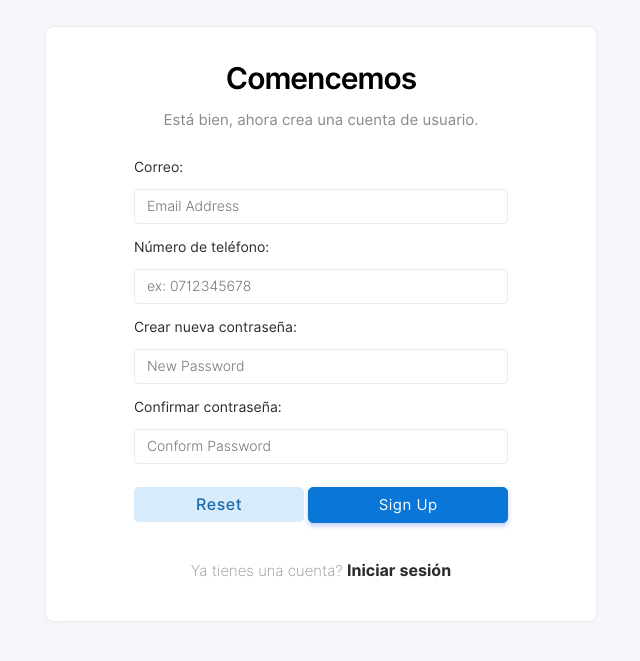
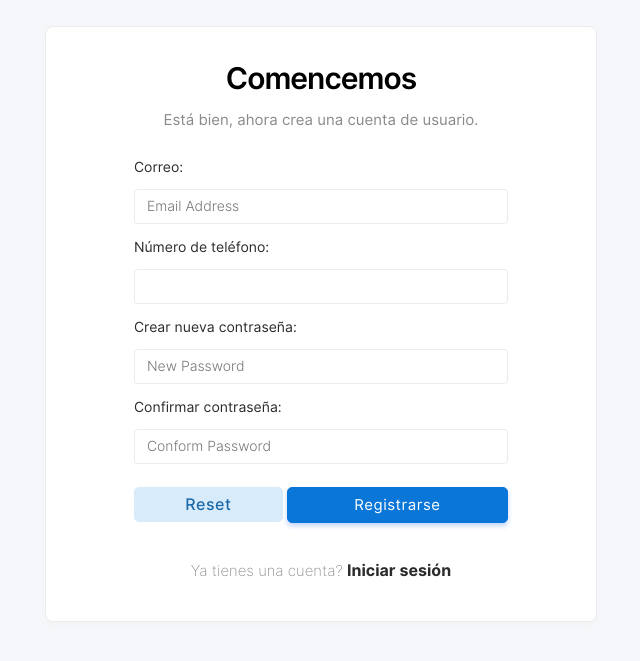
Before and after one commit to Katlin-Chapa/Proyecto-Clinica, a PHP site: page /create-account.php in a window 1280 px wide. Shown: the top 661 px of the page, without its empty margins (319-959 px from the left). Run offline with PHP 8.4, Linux system fonts and the light colour scheme.

Commit message:
Mejorado

```diff
--- a/create-account.php
+++ b/create-account.php
@@ -27,7 +27,7 @@ $_SESSION["user"]="";
 $_SESSION["usertype"]="";
 
 // Set the new timezone
-date_default_timezone_set('Asia/Kolkata');
+date_default_timezone_set('America/Guatemala');
 $date = date('Y-m-d');
 
 $_SESSION["date"]=$date;
@@ -62,7 +62,7 @@ if($_POST){
         $stmt->execute();
         $result = $stmt->get_result();
         if($result->num_rows==1){
-            $error='<label for="promter" class="form-label" style="color:rgb(255, 62, 62);text-align:center;">Already have an account for this Email address.</label>';
+            $error='<label for="promter" class="form-label" style="color:rgb(255, 62, 62);text-align:center;">Ya tengo una cuenta para esta dirección de correo electrónico.</label>';
         }else{
             //TODO
             $database->query("insert into patient(pemail,pname,ppassword, paddress, pnic,pdob,ptel) values('$email','$name','$newpassword','$address','$nic','$dob','$tele');");
@@ -78,7 +78,7 @@ if($_POST){
         }
 
     }else{
-        $error='<label for="promter" class="form-label" style="color:rgb(255, 62, 62);text-align:center;">Password Conformation Error! Reconform Password</label>';
+        $error='<label for="promter" class="form-label" style="color:rgb(255, 62, 62);text-align:center;">¡Error de confirmación de contraseña! ¡Reconfirmar contraseña!</label>';
     }
 
 
@@ -120,7 +120,7 @@ if($_POST){
             </tr>
             <tr>
                 <td class="label-td" colspan="2">
-                    <input type="tel" name="tele" class="input-text"  placeholder="ex: 0712345678" pattern="[0]{1}[0-9]{9}" >
+                    <input type="tel" name="tele" class="input-text" pattern="[0-9]{8}" >
                 </td>
             </tr>
             <tr>
@@ -157,7 +157,7 @@ if($_POST){
                     <input type="reset" value="Reset" class="login-btn btn-primary-soft btn" >
                 </td>
                 <td>
-                    <input type="submit" value="Sign Up" class="login-btn btn-primary btn">
+                    <input type="submit" value="Registrarse" class="login-btn btn-primary btn">
                 </td>
 
             </tr>
--- a/login.php
+++ b/login.php
@@ -18,7 +18,7 @@
     $_SESSION["user"]="";
     $_SESSION["usertype"]="";
 
-    date_default_timezone_set('Asia/Kolkata');
+    date_default_timezone_set('America/Guatemala');
     $date = date('Y-m-d');
 
     $_SESSION["date"]=$date;
--- a/signup.php
+++ b/signup.php
@@ -23,7 +23,7 @@ $_SESSION["user"]="";
 $_SESSION["usertype"]="";
 
 // Set the new timezone
-date_default_timezone_set('Asia/Kolkata');
+date_default_timezone_set('America/Guatemala');
 $date = date('Y-m-d');
 
 $_SESSION["date"]=$date;
```
